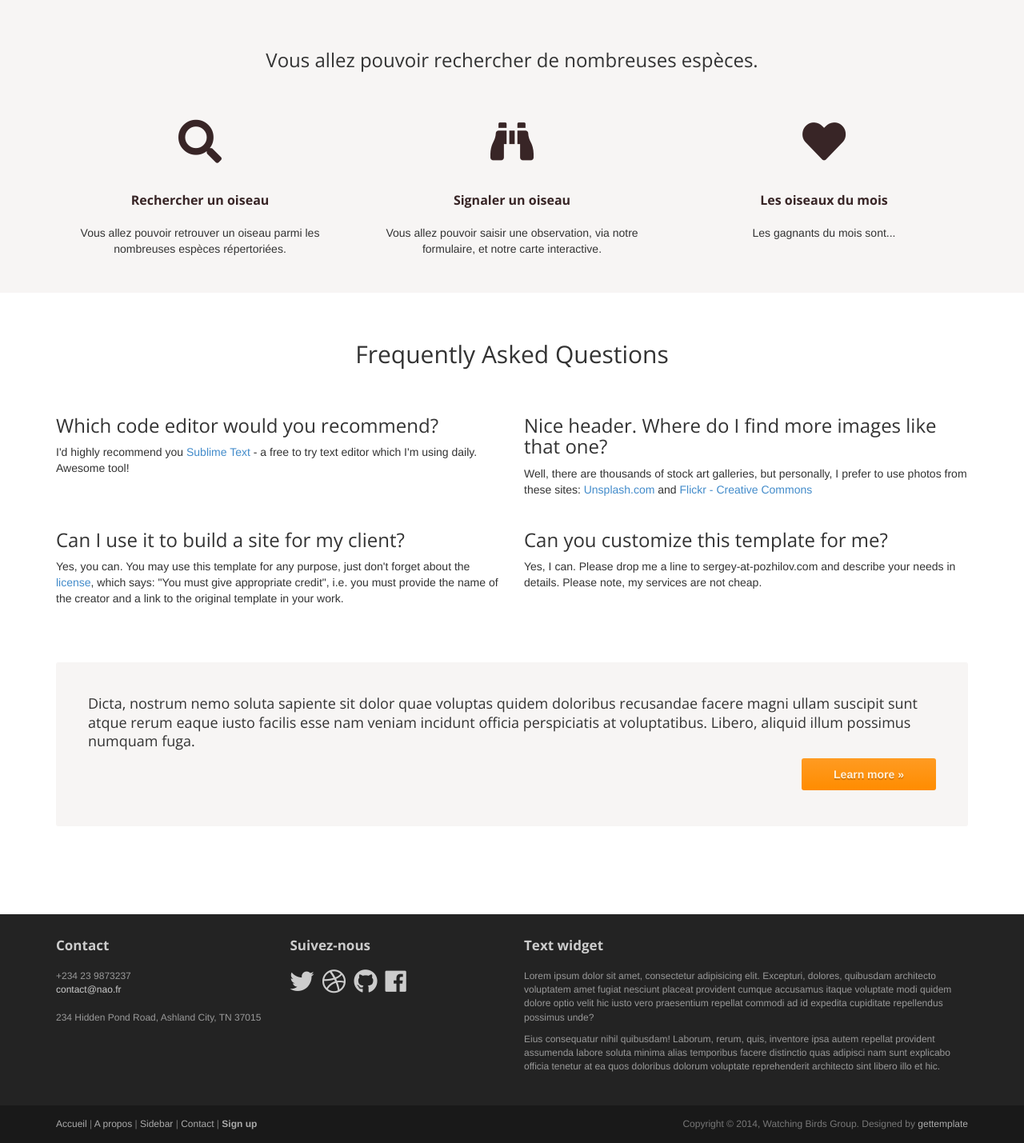
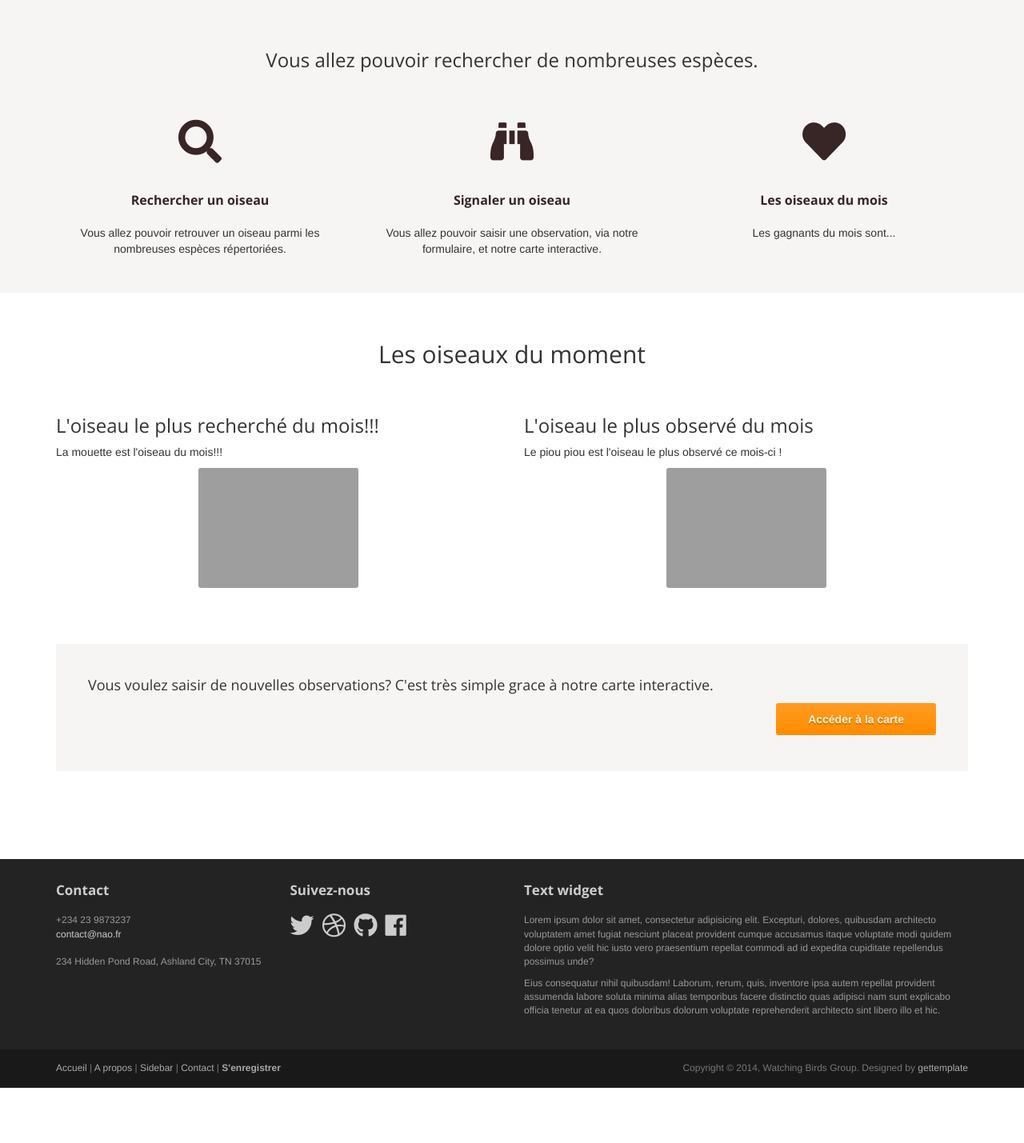
Before and after one commit to delfym/NAO-Appli, a Symfony app: template templates/pages/index.html.twig in a window 1280 px wide. Shown: the part 724-2153 px from the top of the page at 80% size. After the commit the page ends 2084 px from the top, so only its background shows below. Run offline with Twig, Linux system fonts and the light colour scheme; the template is opened without the code that fills it, so the values that code supplies are empty; some libraries are stand-ins or nearby versions; grey boxes are pictures that could not be loaded.

Commit message:
Modifs de la page d'accueil

```diff
--- a/templates/base.html.twig
+++ b/templates/base.html.twig
@@ -112,7 +112,7 @@
                                 <a href="{{  asset('about') }}">A propos</a> |
                                 <a href="sidebar-right.html">Sidebar</a> |
                                 <a href="{{  ('contact') }}">Contact</a> |
-                                <b><a href="{{ asset('signup') }}">Sign up</a></b>
+                                <b><a href="{{ asset('signup') }}">S'enregistrer</a></b>
                             </p>
                         </div>
                     </div>
--- a/templates/pages/index.html.twig
+++ b/templates/pages/index.html.twig
@@ -64,10 +64,10 @@
 	<!-- container -->
 	<div class="container">
 
-		<h2 class="text-center top-space">Frequently Asked Questions</h2>
+		<h2 class="text-center top-space">Les oiseaux du moment</h2>
 		<br>
 
-		<div class="row">
+		<!--div class="row">
 			<div class="col-sm-6">
 				<h3>Which code editor would you recommend?</h3>
 				<p>I'd highly recommend you <a href="http://www.sublimetext.com/">Sublime Text</a> - a free to try text editor which I'm using daily. Awesome tool!</p>
@@ -83,21 +83,24 @@
 
 		<div class="row">
 			<div class="col-sm-6">
-				<h3>Can I use it to build a site for my client?</h3>
-				<p>
-					Yes, you can. You may use this template for any purpose, just don't forget about the <a href="http://creativecommons.org/licenses/by/3.0/">license</a>,
-					which says: "You must give appropriate credit", i.e. you must provide the name of the creator and a link to the original template in your work.
-				</p>
+				<h3>L'oiseau le plus recherché du mois!!!</h3>
+				<p>La mouette est l'oiseau du mois!!!</p>
+                <p>
+                    <img src="{{ asset('images/oiseau-blanc.jpg') }}" alt="oiseau du mois"  class="img-rounded center-block" width="200">
+                </p>
 			</div>
 			<div class="col-sm-6">
-				<h3>Can you customize this template for me?</h3>
-				<p>Yes, I can. Please drop me a line to sergey-at-pozhilov.com and describe your needs in details. Please note, my services are not cheap.</p>
+				<h3>L'oiseau le plus observé du mois</h3>
+				<p>Le piou piou est l'oiseau le plus observé ce mois-ci !</p>
+                <p>
+                    <img src="{{ asset('images/oiseau-blanc.jpg') }}" alt="oiseau du mois"  class="img-rounded center-block" width="200">
+                </p>
 			</div>
 		</div> <!-- /row -->
 
 		<div class="jumbotron top-space">
-			<h4>Dicta, nostrum nemo soluta sapiente sit dolor quae voluptas quidem doloribus recusandae facere magni ullam suscipit sunt atque rerum eaque iusto facilis esse nam veniam incidunt officia perspiciatis at voluptatibus. Libero, aliquid illum possimus numquam fuga.</h4>
-     		<p class="text-right"><a class="btn btn-primary btn-large">Learn more »</a></p>
+			<h4>Vous voulez saisir de nouvelles observations? C'est très simple grace à notre carte interactive.</h4>
+     		<p class="text-right"><a class="btn btn-primary btn-large">Accéder à la carte</a></p>
   		</div>
 
 </div>	<!-- /container -->
```
